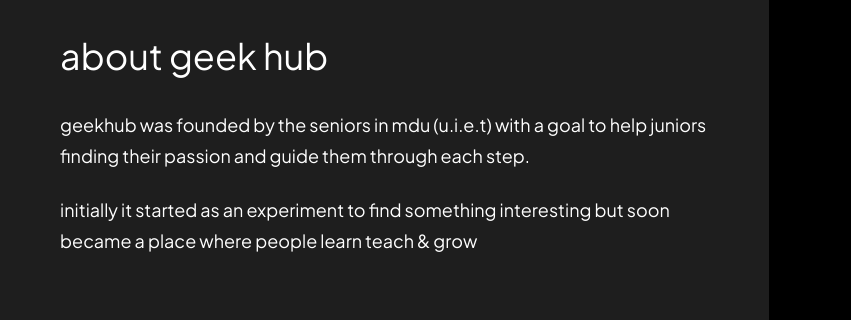
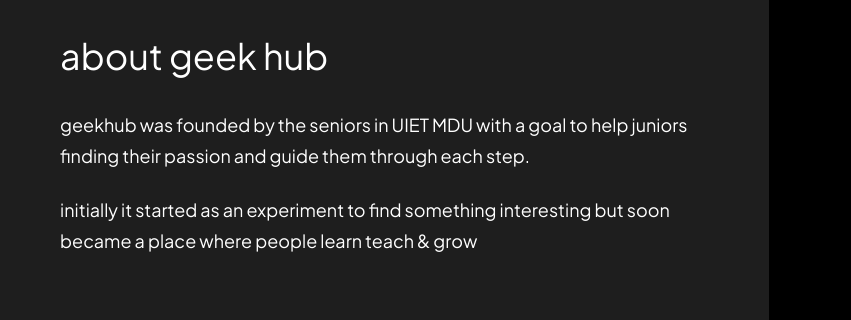
Before and after one commit to manitesharma/geekhub, a plain HTML site: page index.html in a window 1280 px wide. Shown: the part 141-461 px from the top of the page, 429-1280 px from the left. Drawn offline with nearby package versions, Linux system fonts and the light colour scheme.

Commit message:
Upper case UIET MDU

```diff
--- a/index.html
+++ b/index.html
@@ -27,7 +27,7 @@
                                 about geek hub
                             </h2>
                             <p class="geekhub-brief">
-                                Geekhub was founded by the seniors in MDU (U.I.E.T) with a goal to help juniors finding
+                                geekhub was founded by the seniors in <span style="text-transform: uppercase;">UIET MDU</span> with a goal to help juniors finding
                                 their passion and guide them through each step.
                             </p>
                             <p class="geekhub-brief my-4">
```
